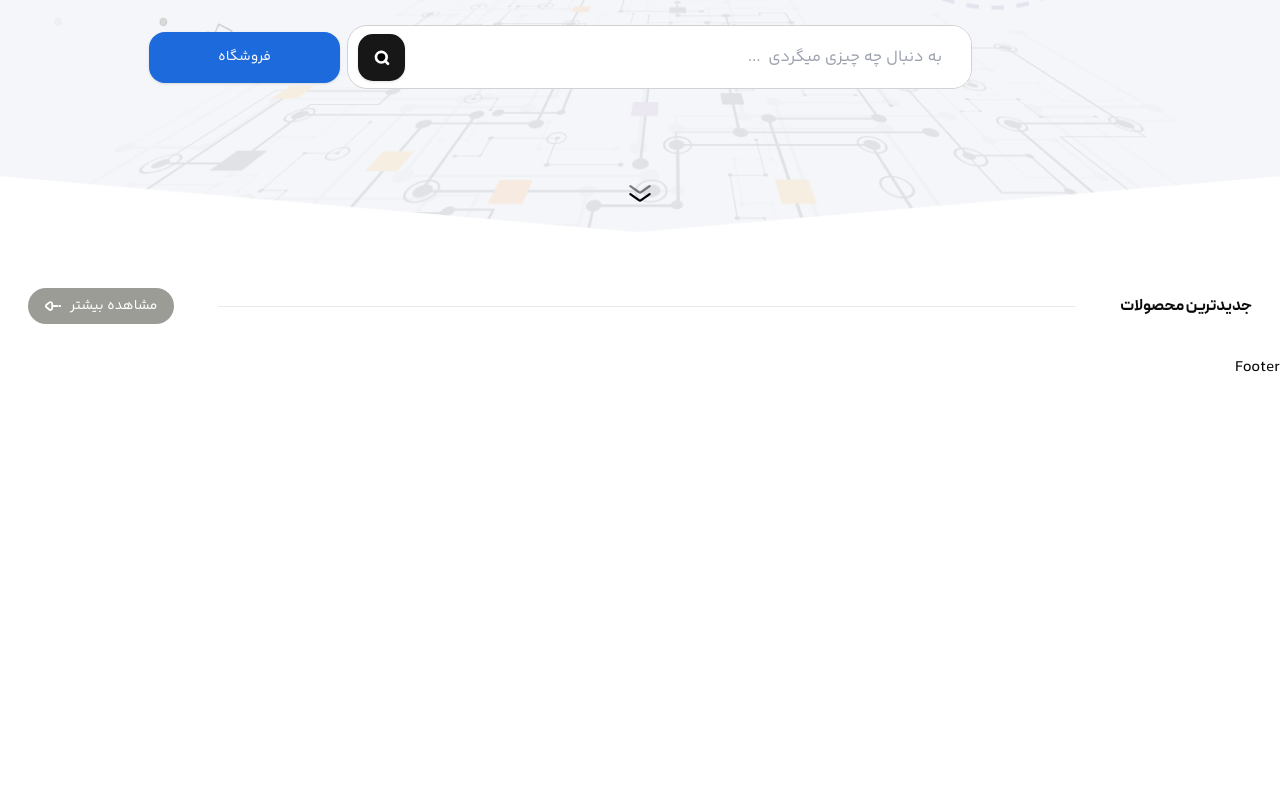
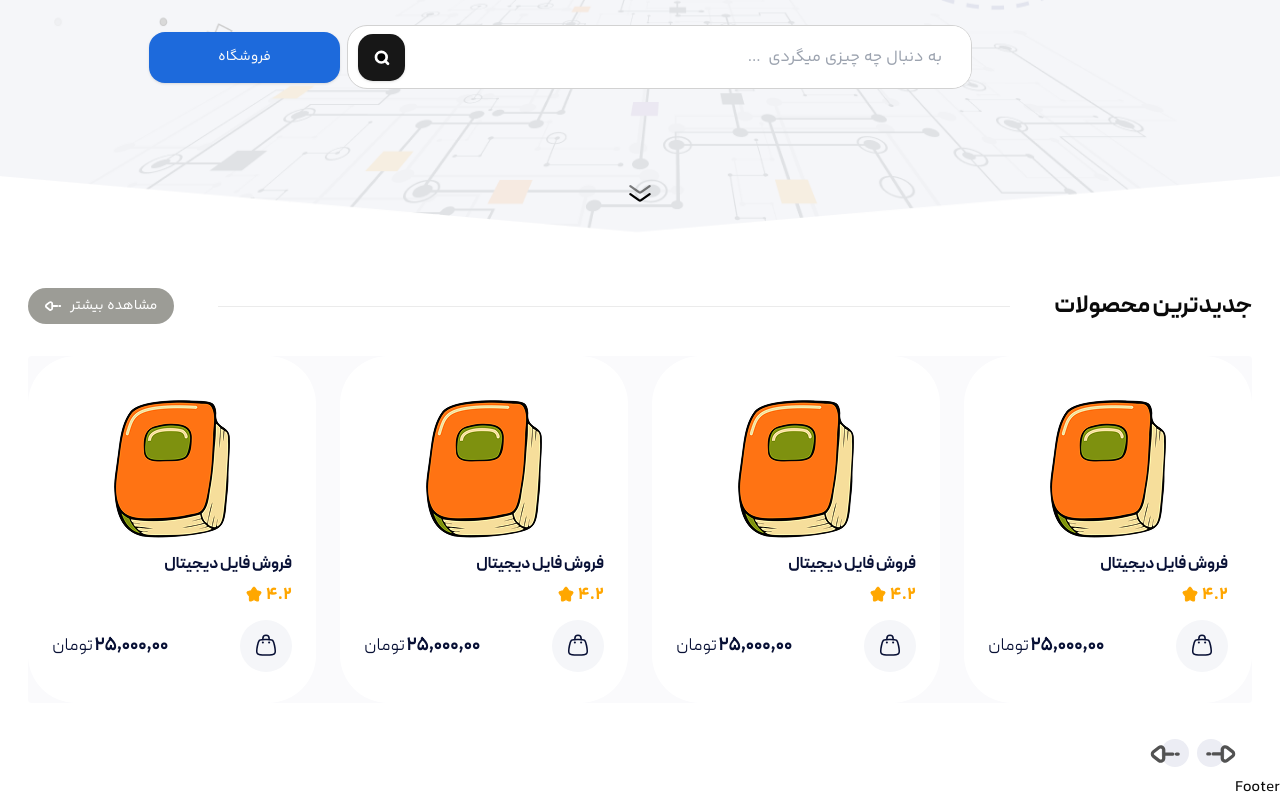
Before and after one commit to stest4031/darkobit, a Next.js app: page / in a window 1280 px wide. Shown: the part 470-1270 px from the top of the page. Before the commit the page ends 850 px from the top, so only its background shows below. Built offline with nearby package versions, Linux system fonts and the light colour scheme.

Commit message:
feat: develope latestProducts

```diff
--- a/src/app/globals.css
+++ b/src/app/globals.css
@@ -67,10 +67,8 @@
   }
   body {
     font-family: var(--font-yekanbakh);
+    font-weight: normal;
   }
-}
-
-@layer base {
   * {
     @apply border-border;
   }
--- a/src/app/page.tsx
+++ b/src/app/page.tsx
@@ -1,6 +1,5 @@
 import { HeroSection } from "@/components/templates/home/HeroSection";
 import { LatestProducts } from "@/components/templates/home/LatestProducts";
-import SubscriptionBanner from "@/components/templates/home/SubscriptionBanner";
 
 export default function Home() {
   return (
--- /dev/null
+++ b/src/components/modules/ShopCard.tsx
@@ -0,0 +1,38 @@
+import React from "react";
+import Image from "next/image";
+
+export default function ShopCard() {
+  return (
+    <>
+      <div className="mt-[39px]">
+        <Image
+          src="/images/notebook.png"
+          width={146}
+          height={146}
+          alt="عکس محصول"
+        />
+      </div>
+      <p className="w-full my-2.5 text-right text-[#081035] dark:text-[#EEEEEE] text-base font-peyda font-bold">
+        فروش فایل دیجیتال
+      </p>
+      <div className="flex items-start justify-start gap-1 w-full font-bold text-primary-700">
+        <p className="leading-none">4.2</p>
+        <svg className="size-4">
+          <use href="#star"></use>
+        </svg>
+      </div>
+      <div className="flex items-center justify-between mt-4 mb-[31px] w-full child:font-peyda child:text-[#081035]">
+        <div className="flex-center p-2 lg:p-[13px] bg-light-200 dark:bg-dark-200 hover:bg-light-300 hover:dark:bg-dark-300 duration-150 cursor-pointer rounded-9 lg:rounded-full">
+          <svg className="size-[26px] text-[#081035] dark:text-[#EEEEEE]">
+            <use href="#shop"></use>
+          </svg>
+        </div>
+        <div className="dark:text-[#EEEEEE]">
+          <p className="font-bold text-lg">
+            25,000,00 <span className="font-light">تومان</span>
+          </p>
+        </div>
+      </div>
+    </>
+  );
+}
--- a/src/components/modules/layout/Header.tsx
+++ b/src/components/modules/layout/Header.tsx
@@ -122,7 +122,7 @@ export const Header = () => {
                   <p className="flex items-center justify-center size-4 pt-0.5 bg-light/20 text-white rounded-full px-1">
                     0
                   </p>
-                  <svg className="size-6">
+                  <svg className="size-6 text-light">
                     <use href="#shop"></use>
                   </svg>
                 </div>
--- a/src/components/templates/home/HeroSection.tsx
+++ b/src/components/templates/home/HeroSection.tsx
@@ -18,7 +18,7 @@ export const HeroSection = () => {
           alt="عکس فروشگاه دارک مود"
           width={1024}
           height={566}
-          className="hidden sm:dark:inline-block dark:inline-block w-full h-full"
+          className="hidden lg:dark:inline-block dark:inline-block w-full h-full"
         />
         <Image
           src="/images/baner-mobile.png"
--- a/src/components/templates/home/LatestProducts.tsx
+++ b/src/components/templates/home/LatestProducts.tsx
@@ -1,19 +1,27 @@
-"use client";
-
+import Link from "next/link";
 import React from "react";
+import LatestProductsSwiper from "./LatestProductsSwiper";
 
 export const LatestProducts = () => {
   return (
     <section className="container">
-      <div className="flex items-center justify-between mb-8">
-        <p className="font-peyda font-bold shrink-0">جدیدترین محصولات</p>
-        <span className="w-full h-px bg-[#EBEBEB] mx-11"></span>
-        <div className="flex items-center gap-1.5 shrink-0 px-4 py-2 bg-neutral-300 font-medium text-light rounded-20">
+      <div className="flex items-center justify-between mb-8 dark:text-light">
+        <h2 className="font-peyda text-base-mines sm:text-lg lg:text-2xl font-bold shrink-0">
+          جدیدترین محصولات
+        </h2>
+        <span className="w-full h-px bg-[#EBEBEB] dark:g-[#6F6F6F] mx-2.5 sm:mx-4 lg:mx-11"></span>
+        <Link
+          href="/"
+          className="flex items-center gap-1.5 shrink-0 px-1.5 lg:px-4 py-1 lg:py-2 bg-neutral-300 dark:bg-[#3C3C3C] font-medium text-light rounded-20"
+        >
           <p className="text-sm">مشاهده بیشتر</p>
-          <svg className="size-5">
+          <svg className="size-4 lg:size-5">
             <use href="#arrow-left"></use>
           </svg>
-        </div>
+        </Link>
+      </div>
+      <div>
+        <LatestProductsSwiper />
       </div>
     </section>
   );
--- /dev/null
+++ b/src/components/templates/home/LatestProductsSwiper.tsx
@@ -0,0 +1,90 @@
+"use client";
+import React, { useRef } from "react";
+import { Swiper, SwiperSlide } from "swiper/react";
+
+import "swiper/css";
+import "swiper/css/pagination";
+
+import "./../../../styles/swiperStyles.css";
+
+import { Pagination } from "swiper/modules";
+import ShopCard from "@/components/modules/ShopCard";
+import SwiperCore from "swiper";
+
+export default function LatestProductsSwiper() {
+  const swiperRef = useRef<SwiperCore>();
+
+  const handlePrev = () => swiperRef.current?.slidePrev();
+  const handleNext = () => swiperRef.current?.slideNext();
+  return (
+    <>
+      <Swiper
+        onSwiper={(swiper) => (swiperRef.current = swiper)}
+        slidesPerView={1}
+        spaceBetween={33}
+        breakpoints={{
+          640: {
+            slidesPerView: 2,
+            spaceBetween: 24,
+          },
+          768: {
+            slidesPerView: 3,
+            spaceBetween: 24,
+          },
+          1024: {
+            slidesPerView: 4,
+            spaceBetween: 24,
+          },
+        }}
+        modules={[Pagination]}
+        className="mySwiper bg-light-200/50 dark:bg-dark-200 rounded"
+      >
+        <SwiperSlide className="flex flex-col items-start justify-start px-6 !bg-light dark:!bg-dark-500 rounded-48 ">
+          <ShopCard />
+        </SwiperSlide>
+        <SwiperSlide className="flex flex-col items-start justify-start px-6 !bg-light dark:!bg-dark-500 rounded-48 ">
+          <ShopCard />
+        </SwiperSlide>
+        <SwiperSlide className="flex flex-col items-start justify-start px-6 !bg-light dark:!bg-dark-500 rounded-48 ">
+          <ShopCard />
+        </SwiperSlide>
+        <SwiperSlide className="flex flex-col items-start justify-start px-6 !bg-light dark:!bg-dark-500 rounded-48 ">
+          <ShopCard />
+        </SwiperSlide>
+        <SwiperSlide className="flex flex-col items-start justify-start px-6 !bg-light dark:!bg-dark-500 rounded-48 ">
+          <ShopCard />
+        </SwiperSlide>
+        <SwiperSlide className="flex flex-col items-start justify-start px-6 !bg-light dark:!bg-dark-500 rounded-48 ">
+          <ShopCard />
+        </SwiperSlide>
+        <SwiperSlide className="flex flex-col items-start justify-start px-6 !bg-light dark:!bg-dark-500 rounded-48 ">
+          <ShopCard />
+        </SwiperSlide>
+        <SwiperSlide className="flex flex-col items-start justify-start px-6 !bg-light dark:!bg-dark-500 rounded-48 ">
+          <ShopCard />
+        </SwiperSlide>
+        <SwiperSlide className="flex flex-col items-start justify-start px-6 !bg-light dark:!bg-dark-500 rounded-48 ">
+          <ShopCard />
+        </SwiperSlide>
+      </Swiper>
+      <div className="mt-9 mr-[27px]">
+        <div className="flex items-center gap-2">
+          <div className="cursor-pointer" onClick={handlePrev}>
+            <span className="relative inline-block size-7 bg-[#ECEDF4] hover:bg-[#ECEDF4]/70 dark:bg-dark-500 hover:dark:bg-dark-500/70 rounded-full">
+              <svg className="absolute -top-0.75 -right-3 size-9 text-dark-200 dark:text-light rotate-180">
+                <use href="#arrow-left"></use>
+              </svg>
+            </span>
+          </div>
+          <div className="cursor-pointer" onClick={handleNext}>
+            <span className="relative inline-block size-7 bg-[#ECEDF4] hover:bg-[#ECEDF4]/70 dark:bg-dark-500 hover:dark:bg-dark-500/70 rounded-full">
+              <svg className="absolute -top-0.75 right-1 size-9 text-dark-200 dark:text-light">
+                <use href="#arrow-left"></use>
+              </svg>
+            </span>
+          </div>
+        </div>
+      </div>
+    </>
+  );
+}
--- /dev/null
+++ b/src/styles/swiperStyles.css
@@ -0,0 +1,22 @@
+.swiper {
+    width: 100%;
+    height: 100%;
+}
+
+.swiper-slide {
+    text-align: center;
+    font-size: 18px;
+    background: #444;
+
+    /* Center slide text vertically */
+    display: flex;
+    justify-content: center;
+    align-items: center;
+}
+
+.swiper-slide img {
+    display: block;
+    width: 100%;
+    height: 100%;
+    object-fit: cover;
+}
--- a/tailwind.config.ts
+++ b/tailwind.config.ts
@@ -1,9 +1,10 @@
+import tailwindcssAnimate from "tailwindcss-animate";
+
 import type { Config } from "tailwindcss";
 
 type addVariantType = {
   addVariant: (value1: string, value2: string) => void;
 };
-
 const config: Config = {
   darkMode: "class",
   content: [
@@ -146,6 +147,7 @@ const config: Config = {
         "15": "15px",
         "20": "20px",
         "30": "30px",
+        "48": "48px",
       },
       container: {
         center: true,
@@ -156,6 +158,7 @@ const config: Config = {
       },
       fontSize: {
         "sm-mines": "0.8125rem",
+        "base-mines": "0.9375rem",
         "5.5xl": "3.1875rem",
       },
     },
@@ -166,11 +169,11 @@ const config: Config = {
       lg: "1024px",
       xl: "1280px",
 
-      "2xl": "1536px",
+      // "2xl": "1536px",
     },
   },
   plugins: [
-    require("tailwindcss-animate"),
+    tailwindcssAnimate,
     function ({ addVariant }: addVariantType) {
       addVariant("child", "& > *");
       addVariant("child-hover", "& > *:hover");
```
Also changed, not shown: src/components/modules/SVGIcons.tsx (+19 -8 lines), public/images/notebook.png (added).
